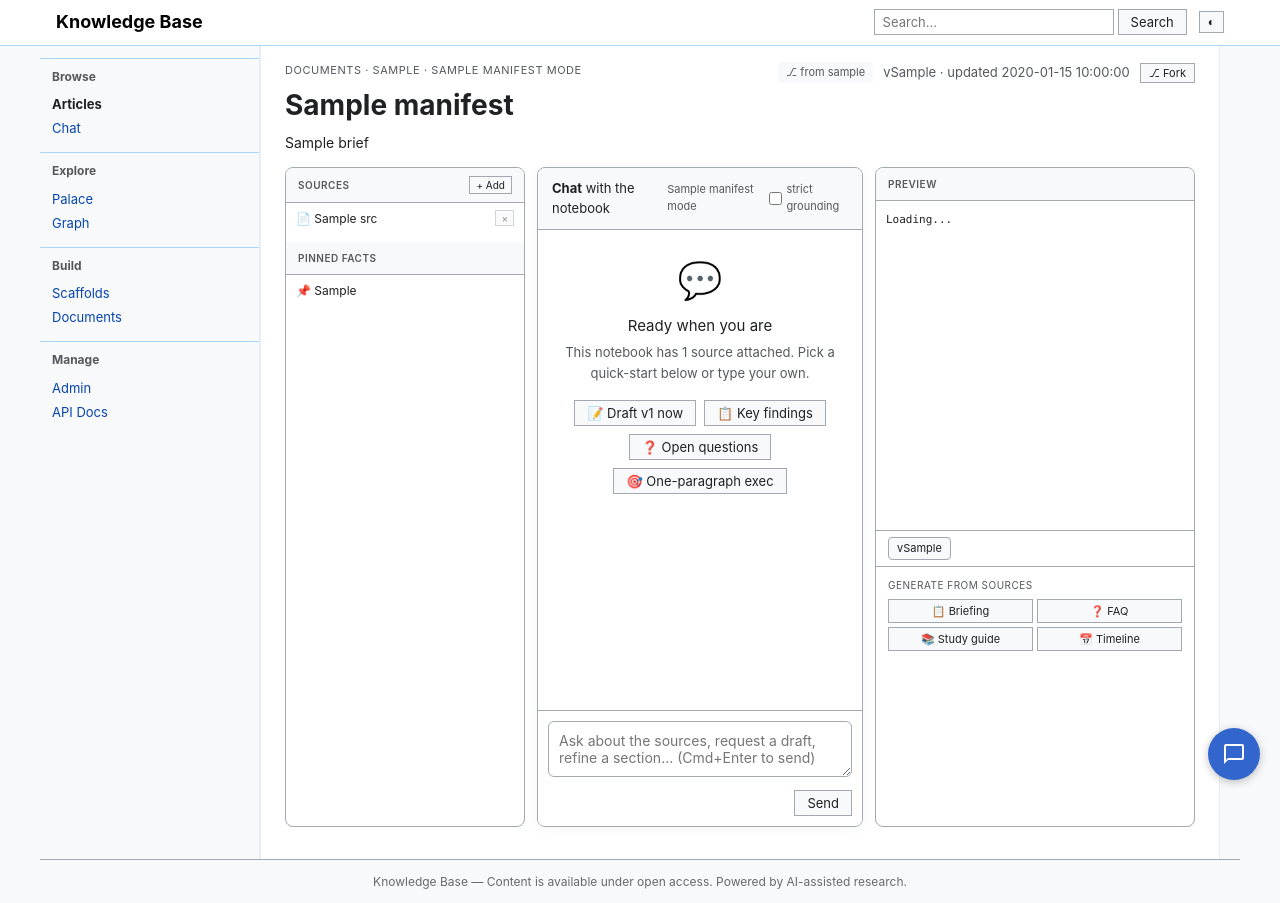
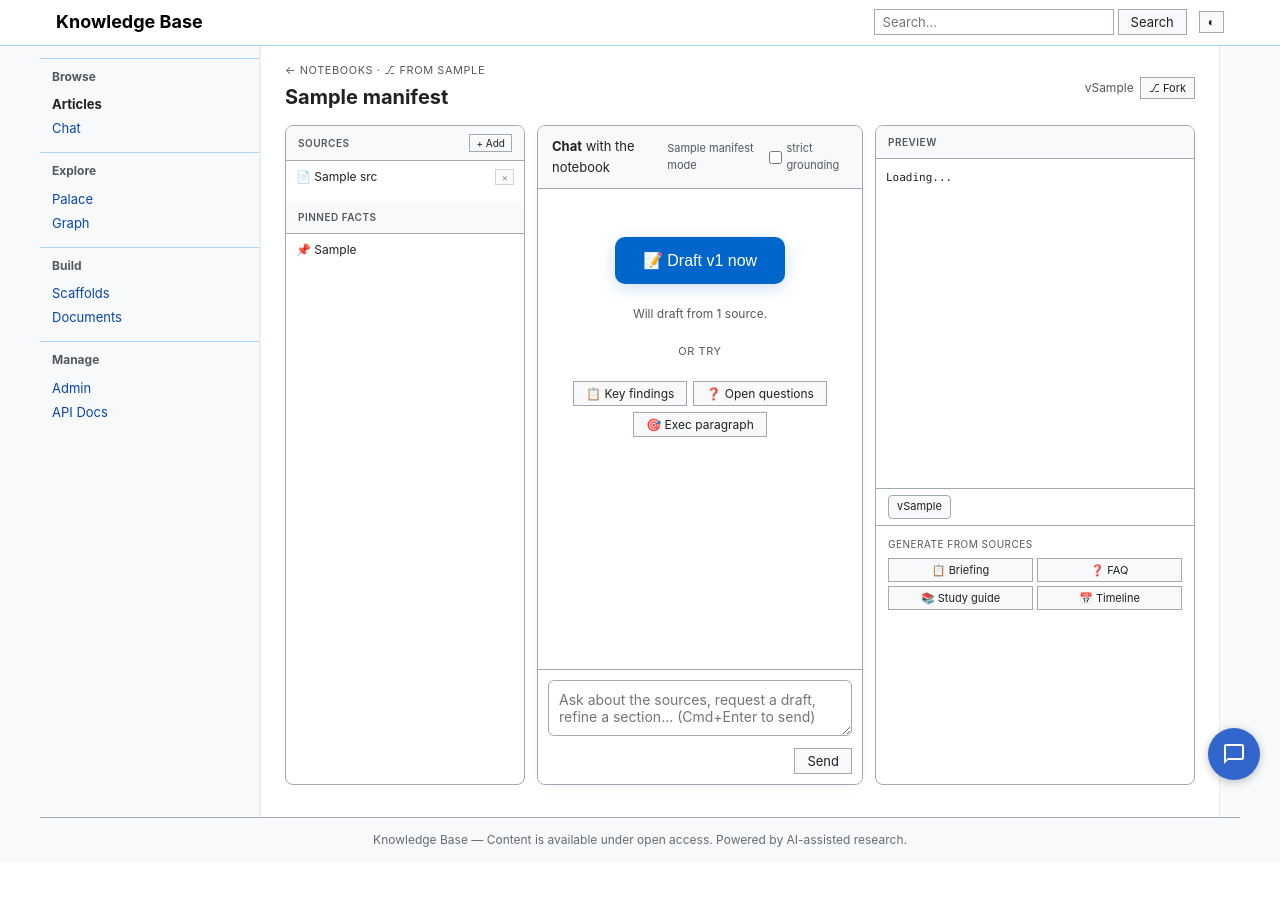
Before and after one commit to ghndrx/wikidelve, a Python web app: template templates/document_view.html in a window 1280 px wide. After the commit the page ends 847 px from the top, so only its background shows below. Run offline with Jinja, Linux system fonts and the light colour scheme; the template is opened without the code that fills it: most values are stand-ins (such as "Sample title", 1, 10 or a date in 2020); some libraries are stand-ins or nearby versions.

Commit message:
Document viewer: mobile-first chat-only view with tab rails, truncate title, prominent Draft v1 CTA

```diff
--- a/templates/document_view.html
+++ b/templates/document_view.html
@@ -140,28 +171,31 @@
 }
 </style>
 
-<header style="margin-bottom: 12px; display: flex; justify-content: space-between; align-items: flex-start; gap: 16px;">
-    <div>
+<header style="margin-bottom: 12px; display: flex; justify-content: space-between; align-items: center; gap: 16px;">
+    <div style="min-width: 0; flex: 1;">
         <div style="font-size: 11px; text-transform: uppercase; letter-spacing: 0.05em; color: var(--color-text-muted);">
-            <a href="/documents" style="color: inherit;">Documents</a> · {{ manifest.doc_type }} · {{ manifest.autonomy_mode }} mode
+            <a href="/documents" style="color: inherit;">← Notebooks</a>
+            {% if manifest.parent_slug %}
+            · <a href="/documents/{{ kb }}/{{ manifest.parent_slug }}" style="color: inherit;" title="Forked from v{{ manifest.parent_version }}">⎇ from {{ manifest.parent_slug }}</a>
+            {% endif %}
         </div>
-        <h1 style="margin: 4px 0 0 0;">{{ manifest.title }}</h1>
-        <p style="color: var(--color-text-secondary); margin: 4px 0 0 0; font-size: 14px;">{{ manifest.brief }}</p>
+        <h1 style="margin: 2px 0 0 0; font-size: 20px; white-space: nowrap; overflow: hidden; text-overflow: ellipsis;" title="{{ manifest.title }}">{{ manifest.title }}</h1>
     </div>
-    <div style="font-size: 13px; color: var(--color-text-muted); white-space: nowrap; display: flex; gap: 10px; align-items: center;">
-        {% if manifest.parent_slug %}
-        <a href="/documents/{{ kb }}/{{ manifest.parent_slug }}" style="font-size: 11px; padding: 2px 8px; background: var(--color-surface-alt); border-radius: 3px; color: inherit;" title="Forked from {{ manifest.parent_slug }}@v{{ manifest.parent_version }}">
-            ⎇ from {{ manifest.parent_slug }}
-        </a>
-        {% endif %}
-        <span>v{{ manifest.current_version }} · updated {{ manifest.updated }}</span>
-        <button id="fork-btn" class="wiki-btn" style="font-size: 11px; padding: 2px 8px;" title="Fork this document into a new slug so you can explore alternate drafts without losing the original">⎇ Fork</button>
+    <div style="font-size: 12px; color: var(--color-text-muted); white-space: nowrap; display: flex; gap: 6px; align-items: center; flex-shrink: 0;">
+        <span>v{{ manifest.current_version }}</span>
+        <button id="fork-btn" class="wiki-btn" style="font-size: 11px; padding: 3px 8px;" title="Fork this document">⎇ Fork</button>
     </div>
 </header>
 
+<div class="mobile-tabs" role="tablist">
+    <button class="mobile-tab" data-tab="sources" role="tab">📚 Sources</button>
+    <button class="mobile-tab active" data-tab="chat" role="tab">💬 Chat</button>
+    <button class="mobile-tab" data-tab="output" role="tab">📄 Output</button>
+</div>
+
 <div class="doc-layout">
     <!-- LEFT RAIL: Sources (seed articles + pinned facts) -->
-    <div class="doc-pane">
+    <div class="doc-pane" data-rail="sources">
         <div class="rail-section-head" style="display: flex; justify-content: space-between; align-items: center;">
             <span>Sources</span>
             <button id="add-source-btn" class="wiki-btn" style="font-size: 10px; padding: 2px 6px; text-transform: none; letter-spacing: 0;">+ Add</button>
@@ -210,7 +244,7 @@
     </div>
 
     <!-- CENTER (PRIMARY): Chat — takes the most space, NotebookLM-style -->
-    <div class="doc-pane chat-pane-primary">
+    <div class="doc-pane chat-pane-primary rail-active" data-rail="chat">
         <div class="doc-pane-header">
             <span><strong>Chat</strong> with the notebook</span>
             <span style="display: flex; gap: 8px; align-items: center; font-size: 11px; color: var(--color-text-muted);">
@@ -230,17 +264,23 @@
                 {{ evt.content }}
             </div>
             {% else %}
-            <div style="padding: 32px 24px; text-align: center; color: var(--color-text-muted); font-size: 13px; display: flex; flex-direction: column; align-items: center; gap: 16px;">
-                <div style="font-size: 36px; line-height: 1;">💬</div>
-                <div>
-                    <div style="font-size: 15px; color: var(--color-text); margin-bottom: 4px;">Ready when you are</div>
-                    <div>This notebook has {{ manifest.seed_articles|length }} source{% if manifest.seed_articles|length != 1 %}s{% endif %} attached. Pick a quick-start below or type your own.</div>
+            <div style="padding: 48px 24px 24px; text-align: center; display: flex; flex-direction: column; align-items: center; gap: 20px;">
+                <button type="button" class="starter-btn" data-send="Draft v1 of this document now, using the attached sources."
+                    style="font-size: 16px; padding: 14px 28px; border-radius: 10px; background: var(--color-accent, #06c); color: #fff; border: 0; cursor: pointer; font-weight: 500; box-shadow: 0 4px 16px rgba(6,102,204,0.2);">
+                    📝 Draft v1 now
+                </button>
+                <div style="font-size: 12px; color: var(--color-text-muted);">
+                    {% if manifest.seed_articles %}
+                    Will draft from {{ manifest.seed_articles|length }} source{% if manifest.seed_articles|length != 1 %}s{% endif %}.
+                    {% else %}
+                    ⚠ No sources attached. Use Sources → + Add to link KB articles first, or draft from the brief only.
+                    {% endif %}
                 </div>
-                <div style="display: flex; flex-wrap: wrap; gap: 8px; justify-content: center; max-width: 480px;">
-                    <button type="button" class="starter-btn wiki-btn" data-send="Draft v1 of this document now, using the attached sources.">📝 Draft v1 now</button>
-                    <button type="button" class="starter-btn wiki-btn" data-send="Summarize the key findings across the attached sources in 5 bullets.">📋 Key findings</button>
-                    <button type="button" class="starter-btn wiki-btn" data-send="What are the open questions or gaps the sources don't answer?">❓ Open questions</button>
-                    <button type="button" class="starter-btn wiki-btn" data-send="What would an executive need to know about this topic in one paragraph?">🎯 One-paragraph exec</button>
+                <div style="font-size: 11px; color: var(--color-text-muted); text-transform: uppercase; letter-spacing: 0.05em;">or try</div>
+                <div style="display: flex; flex-wrap: wrap; gap: 6px; justify-content: center; max-width: 520px;">
+                    <button type="button" class="starter-btn wiki-btn" data-send="Summarize the key findings across the attached sources in 5 bullets." style="font-size: 12px;">📋 Key findings</button>
+                    <button type="button" class="starter-btn wiki-btn" data-send="What are the open questions or gaps the sources don't answer?" style="font-size: 12px;">❓ Open questions</button>
+                    <button type="button" class="starter-btn wiki-btn" data-send="What would an executive need to know about this topic in one paragraph?" style="font-size: 12px;">🎯 Exec paragraph</button>
                 </div>
             </div>
             {% endfor %}
@@ -255,7 +295,7 @@
     </div>
 
     <!-- RIGHT RAIL: Outputs (preview + versions + generators) -->
-    <div class="doc-pane">
+    <div class="doc-pane" data-rail="output">
         <div class="rail-section-head" style="display: flex; justify-content: space-between; align-items: center;">
             <span>Preview</span>
             {% if manifest.current_version > 0 %}
@@ -326,6 +366,17 @@
               });
         });
     }
+
+    // Mobile tabs: show one rail at a time on narrow viewports.
+    document.querySelectorAll('.mobile-tab').forEach(function(tab) {
+        tab.addEventListener('click', function() {
+            var target = tab.dataset.tab;
+            document.querySelectorAll('.mobile-tab').forEach(function(t) { t.classList.toggle('active', t === tab); });
+            document.querySelectorAll('.doc-layout > .doc-pane[data-rail]').forEach(function(p) {
+                p.classList.toggle('rail-active', p.dataset.rail === target);
+            });
+        });
+    });
 
     // Starter quick-send buttons (empty-state chat).
     document.querySelectorAll('.starter-btn').forEach(function(btn) {
```
Also changed, not shown: other parts of templates/document_view.html (+35 -4 lines).
